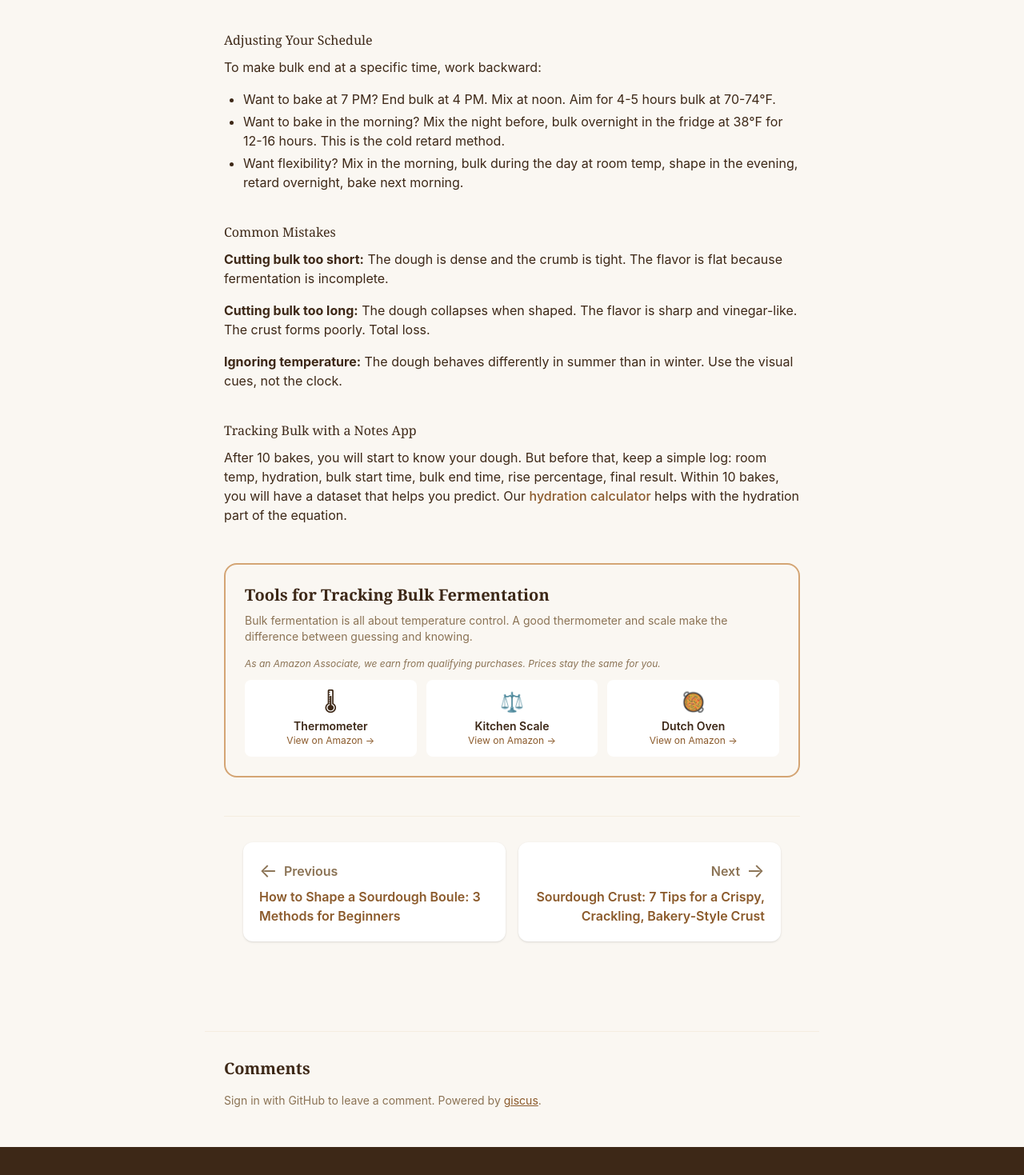
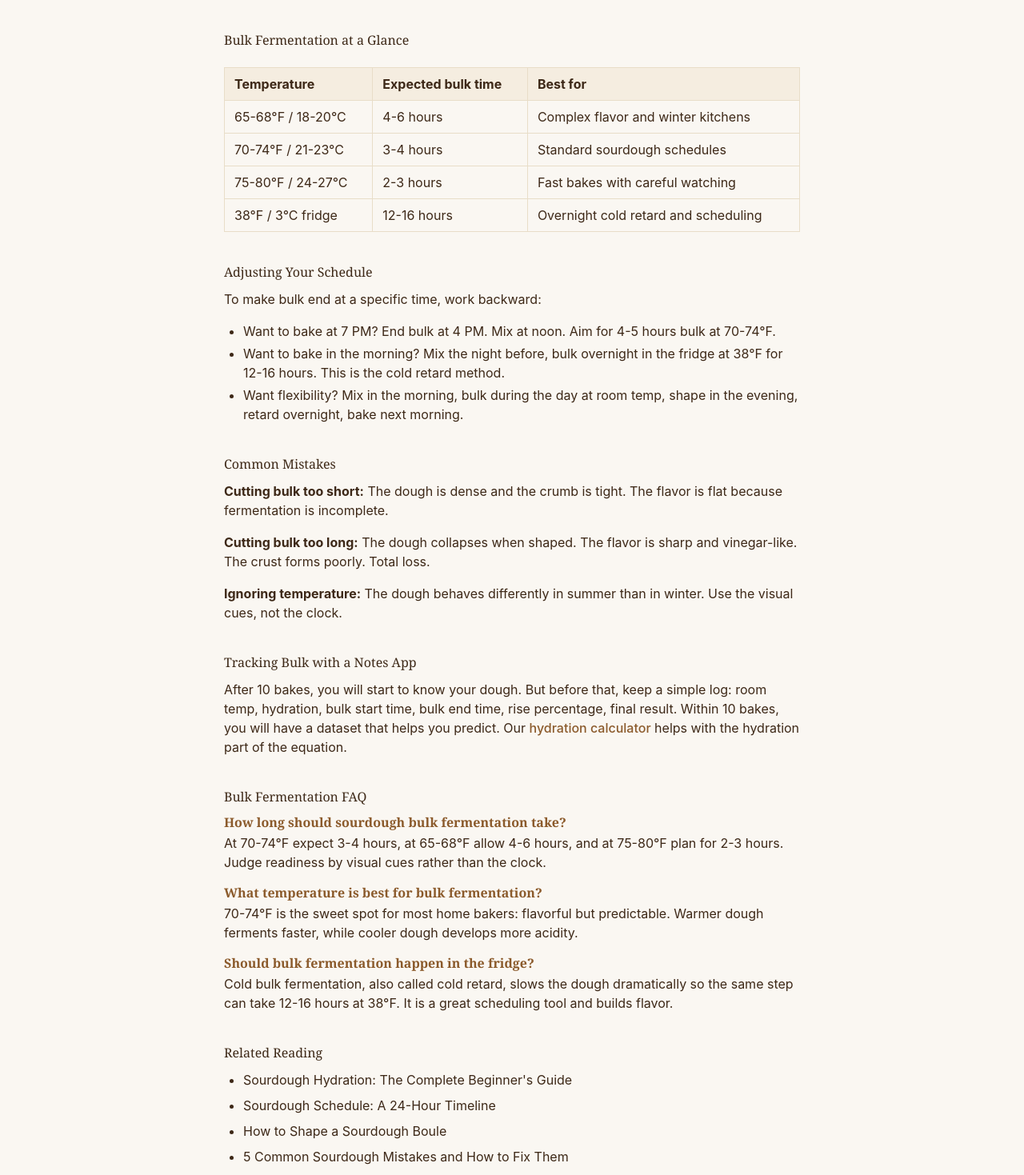
Before and after one commit to TZ005/sourdough-calculator, a Next.js app: page /blog/bulk-fermentation in a window 1280 px wide. Shown: the part 2121-3590 px from the top of the page at 80% size. Built offline with nearby package versions, Linux system fonts and the light colour scheme.

Commit message:
seo: optimize bulk fermentation article copy, add FAQ and temperature table

```diff
--- a/app/blog/bulk-fermentation/page.tsx
+++ b/app/blog/bulk-fermentation/page.tsx
@@ -10,7 +10,7 @@ import AffiliateDisclosure from "@/components/AffiliateDisclosure";
 
 export const metadata: Metadata = {
   title: "Sourdough Bulk Fermentation: Timing and Temperature",
-  description: "When to end bulk fermentation: visual cues, temperature effects, and timing guidelines. Stop guessing and start baking by feel.",
+  description: "When to end sourdough bulk fermentation: 5 visual cues, temperature timing from 65-80°F, and common mistakes that make bread dense, flat, or sour.",
   keywords: ["sourdough bulk fermentation", "bulk fermentation time", "sourdough rise time", "when to end bulk", "sourdough bulk fermentation temperature"],
 
   alternates: {
@@ -18,7 +18,7 @@ export const metadata: Metadata = {
   },
   openGraph: {
     title: "Sourdough Bulk Fermentation: Timing and Temperature",
-    description: "When to end bulk fermentation: visual cues, temperature effects, and timing guidelines. Stop guessing and start baking by feel.",
+    description: "When to end sourdough bulk fermentation: 5 visual cues, temperature timing from 65-80°F, and common mistakes that make bread dense, flat, or sour.",
     type: "article",
     url: "https://sourdough-hydrationcalculator.com/blog/bulk-fermentation/",
     publishedTime: "2026-07-15",
@@ -26,14 +26,14 @@ export const metadata: Metadata = {
     images: [
       {
         url: "/images/blog/bulk-fermentation.webp",
-        alt: "Sourdough Bulk Fermentation: Timing and Temperature",
+        alt: "Sourdough dough rising in a bowl with bubbles during bulk fermentation",
       },
     ],
   },
   twitter: {
     card: "summary_large_image",
     title: "Sourdough Bulk Fermentation: Timing and Temperature",
-    description: "When to end bulk fermentation: visual cues, temperature effects, and timing guidelines. Stop guessing and start baking by feel.",
+    description: "When to end sourdough bulk fermentation: 5 visual cues, temperature timing from 65-80°F, and common mistakes that make bread dense, flat, or sour.",
     images: ["/images/blog/bulk-fermentation.webp"],
   },
 };
@@ -49,10 +49,46 @@ export default function BulkFermentation() {
       <ArticleSchema
         slug="bulk-fermentation"
         title="Sourdough Bulk Fermentation: Timing and Temperature"
-        description="When to end bulk fermentation: visual cues, temperature effects, and timing guidelines. Stop guessing and start baking by feel."
+        description="When to end sourdough bulk fermentation: 5 visual cues, temperature timing from 65-80°F, and common mistakes that make bread dense, flat, or sour."
         image="/images/blog/bulk-fermentation.webp"
         datePublished="2026-07-15"
         dateModified="2026-07-25T08:00:00Z"
+      />
+
+      <script
+        type="application/ld+json"
+        dangerouslySetInnerHTML={{
+          __html: JSON.stringify({
+            "@context": "https://schema.org",
+            "@type": "FAQPage",
+            "mainEntity": [
+              {
+                "@type": "Question",
+                "name": "How long should sourdough bulk fermentation take?",
+                "acceptedAnswer": {
+                  "@type": "Answer",
+                  "text": "At 70-74°F expect 3-4 hours, at 65-68°F allow 4-6 hours, and at 75-80°F plan for 2-3 hours. Judge readiness by visual cues rather than the clock."
+                }
+              },
+              {
+                "@type": "Question",
+                "name": "What temperature is best for bulk fermentation?",
+                "acceptedAnswer": {
+                  "@type": "Answer",
+                  "text": "70-74°F is the sweet spot for most home bakers: flavorful but predictable. Warmer dough ferments faster, while cooler dough develops more acidity."
+                }
+              },
+              {
+                "@type": "Question",
+                "name": "Should bulk fermentation happen in the fridge?",
+                "acceptedAnswer": {
+                  "@type": "Answer",
+                  "text": "Cold bulk fermentation, also called cold retard, slows the dough dramatically so the same step can take 12-16 hours at 38°F. It is a great scheduling tool and builds flavor."
+                }
+              }
+            ]
+          })
+        }}
       />
 
       <article className="max-w-3xl mx-auto px-6 py-16">
@@ -62,7 +98,7 @@ export default function BulkFermentation() {
         <source srcSet="/images/blog/bulk-fermentation.webp" type="image/webp" />
         <img
           src="/images/blog/bulk-fermentation.webp"
-          alt="Sourdough Bulk Fermentation: Timing and Temperature"
+          alt="Sourdough dough rising in a bowl with bubbles during bulk fermentation"
           width="1200"
           height="800"
           className="w-full rounded-xl my-8"
@@ -94,7 +130,8 @@ export default function BulkFermentation() {
       <h3 className="mt-6 mb-2">1. Temperature</h3>
       <p className="mb-4">
         Temperature is the most important factor. Warmer dough ferments faster, cooler dough
-        ferments slower. Warmer dough ferments faster, cooler dough slower. A dough at 75°F might bulk for 3-4 hours, while the same dough at 65°F might need 5-7 hours.
+        ferments slower. A dough at 75°F might bulk for 3-4 hours, while the same dough at
+        65°F might need 5-7 hours.
       </p>
 
       <h3 className="mt-6 mb-2">2. Time</h3>
@@ -135,6 +172,41 @@ export default function BulkFermentation() {
         easily over-proof. Summer baking in warm homes.
       </p>
 
+      <h2 className="mt-10 mb-3">Bulk Fermentation at a Glance</h2>
+      <div className="overflow-x-auto my-6">
+        <table className="w-full text-left border-collapse border border-[#E8DDC8]">
+          <thead>
+            <tr className="bg-brand-tan">
+              <th className="border border-[#E8DDC8] px-3 py-2">Temperature</th>
+              <th className="border border-[#E8DDC8] px-3 py-2">Expected bulk time</th>
+              <th className="border border-[#E8DDC8] px-3 py-2">Best for</th>
+            </tr>
+          </thead>
+          <tbody>
+            <tr>
+              <td className="border border-[#E8DDC8] px-3 py-2">65-68°F / 18-20°C</td>
+              <td className="border border-[#E8DDC8] px-3 py-2">4-6 hours</td>
+              <td className="border border-[#E8DDC8] px-3 py-2">Complex flavor and winter kitchens</td>
+            </tr>
+            <tr>
+              <td className="border border-[#E8DDC8] px-3 py-2">70-74°F / 21-23°C</td>
+              <td className="border border-[#E8DDC8] px-3 py-2">3-4 hours</td>
+              <td className="border border-[#E8DDC8] px-3 py-2">Standard sourdough schedules</td>
+            </tr>
+            <tr>
+              <td className="border border-[#E8DDC8] px-3 py-2">75-80°F / 24-27°C</td>
+              <td className="border border-[#E8DDC8] px-3 py-2">2-3 hours</td>
+              <td className="border border-[#E8DDC8] px-3 py-2">Fast bakes with careful watching</td>
+            </tr>
+            <tr>
+              <td className="border border-[#E8DDC8] px-3 py-2">38°F / 3°C fridge</td>
+              <td className="border border-[#E8DDC8] px-3 py-2">12-16 hours</td>
+              <td className="border border-[#E8DDC8] px-3 py-2">Overnight cold retard and scheduling</td>
+            </tr>
+          </tbody>
+        </table>
+      </div>
+
       <h2 className="mt-10 mb-3">Adjusting Your Schedule</h2>
       <p className="mb-4">
         To make bulk end at a specific time, work backward:
@@ -168,6 +240,28 @@ export default function BulkFermentation() {
         helps with the hydration part of the equation.
       </p>
 
+      <h2 className="mt-10 mb-3">Bulk Fermentation FAQ</h2>
+      <div className="mb-4">
+        <h3 className="font-semibold text-brand-brown mb-1">How long should sourdough bulk fermentation take?</h3>
+        <p>At 70-74°F expect 3-4 hours, at 65-68°F allow 4-6 hours, and at 75-80°F plan for 2-3 hours. Judge readiness by visual cues rather than the clock.</p>
+      </div>
+      <div className="mb-4">
+        <h3 className="font-semibold text-brand-brown mb-1">What temperature is best for bulk fermentation?</h3>
+        <p>70-74°F is the sweet spot for most home bakers: flavorful but predictable. Warmer dough ferments faster, while cooler dough develops more acidity.</p>
+      </div>
+      <div className="mb-4">
+        <h3 className="font-semibold text-brand-brown mb-1">Should bulk fermentation happen in the fridge?</h3>
+        <p>Cold bulk fermentation, also called cold retard, slows the dough dramatically so the same step can take 12-16 hours at 38°F. It is a great scheduling tool and builds flavor.</p>
+      </div>
+
+      <h2 className="mt-10 mb-3">Related Reading</h2>
+      <ul className="list-disc pl-6 space-y-2 mb-8">
+        <li><Link href="/blog/hydration-guide/">Sourdough Hydration: The Complete Beginner's Guide</Link></li>
+        <li><Link href="/blog/sourdough-schedule/">Sourdough Schedule: A 24-Hour Timeline</Link></li>
+        <li><Link href="/blog/shaping-boule/">How to Shape a Sourdough Boule</Link></li>
+        <li><Link href="/blog/common-mistakes/">5 Common Sourdough Mistakes and How to Fix Them</Link></li>
+      </ul>
+
 
       <aside className="mt-12 p-6 bg-brand-cream rounded-2xl border-2 border-brand-wheat">
         <h3 className="text-xl font-bold mb-2 text-brand-dark">Tools for Tracking Bulk Fermentation</h3>
@@ -181,7 +275,7 @@ export default function BulkFermentation() {
             aria-label="View ThermoPro TP19 Thermometer on Amazon"
             className="block p-3 bg-white rounded-lg text-center hover:shadow transition-shadow"
           >
-            <div className="text-2xl mb-1">🌡</div>
+            <div className="w-10 h-10 mx-auto mb-2 rounded-full bg-brand-tan text-brand-brown font-bold flex items-center justify-center">T</div>
             <div className="font-semibold text-sm text-brand-dark">Thermometer</div>
             <div className="text-xs text-brand-brown">View on Amazon →</div>
           </AffiliateLink>
@@ -192,7 +286,7 @@ export default function BulkFermentation() {
             aria-label="View Etekcity Kitchen Scale on Amazon"
             className="block p-3 bg-white rounded-lg text-center hover:shadow transition-shadow"
           >
-            <div className="text-2xl mb-1">⚖️</div>
+            <div className="w-10 h-10 mx-auto mb-2 rounded-full bg-brand-tan text-brand-brown font-bold flex items-center justify-center">S</div>
             <div className="font-semibold text-sm text-brand-dark">Kitchen Scale</div>
             <div className="text-xs text-brand-brown">View on Amazon →</div>
           </AffiliateLink>
@@ -203,7 +297,7 @@ export default function BulkFermentation() {
             aria-label="View Lodge Dutch Oven on Amazon"
             className="block p-3 bg-white rounded-lg text-center hover:shadow transition-shadow"
           >
-            <div className="text-2xl mb-1">🥘</div>
+            <div className="w-10 h-10 mx-auto mb-2 rounded-full bg-brand-tan text-brand-brown font-bold flex items-center justify-center">D</div>
             <div className="font-semibold text-sm text-brand-dark">Dutch Oven</div>
             <div className="text-xs text-brand-brown">View on Amazon →</div>
           </AffiliateLink>
```
